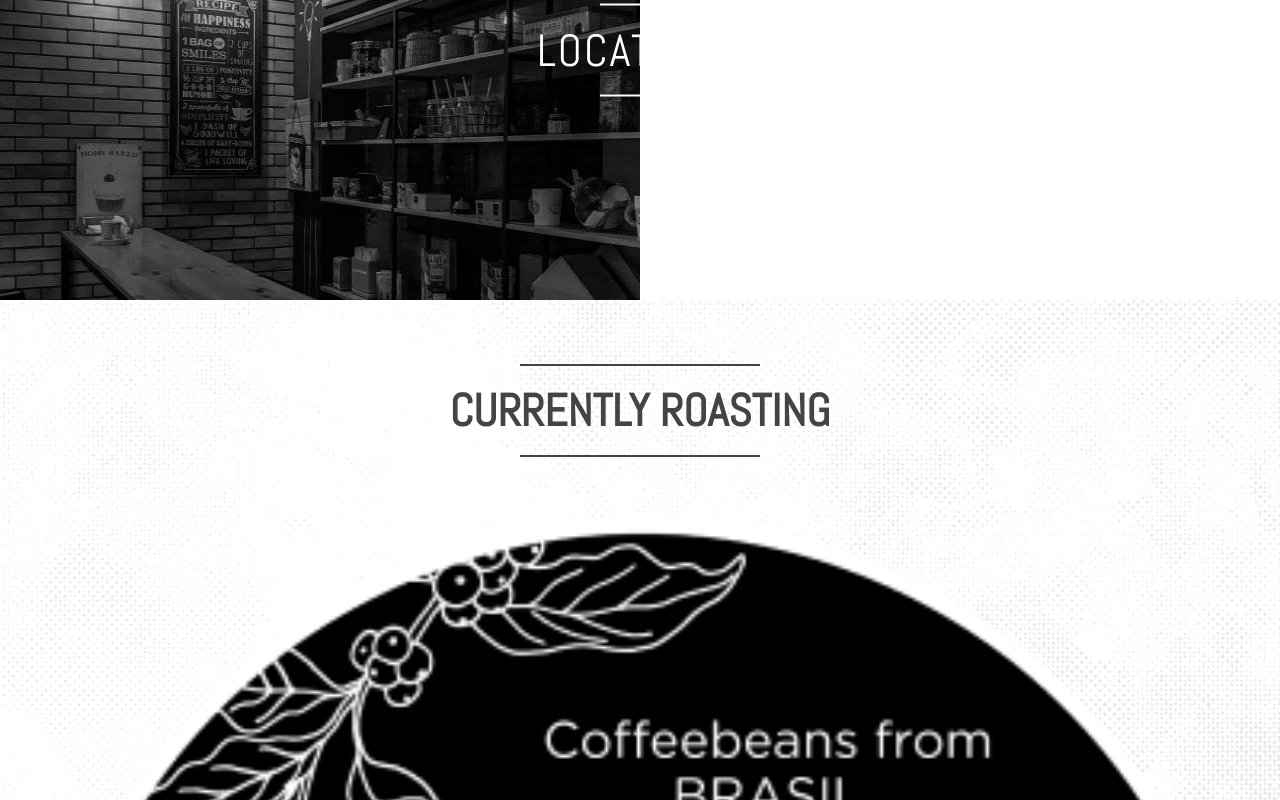
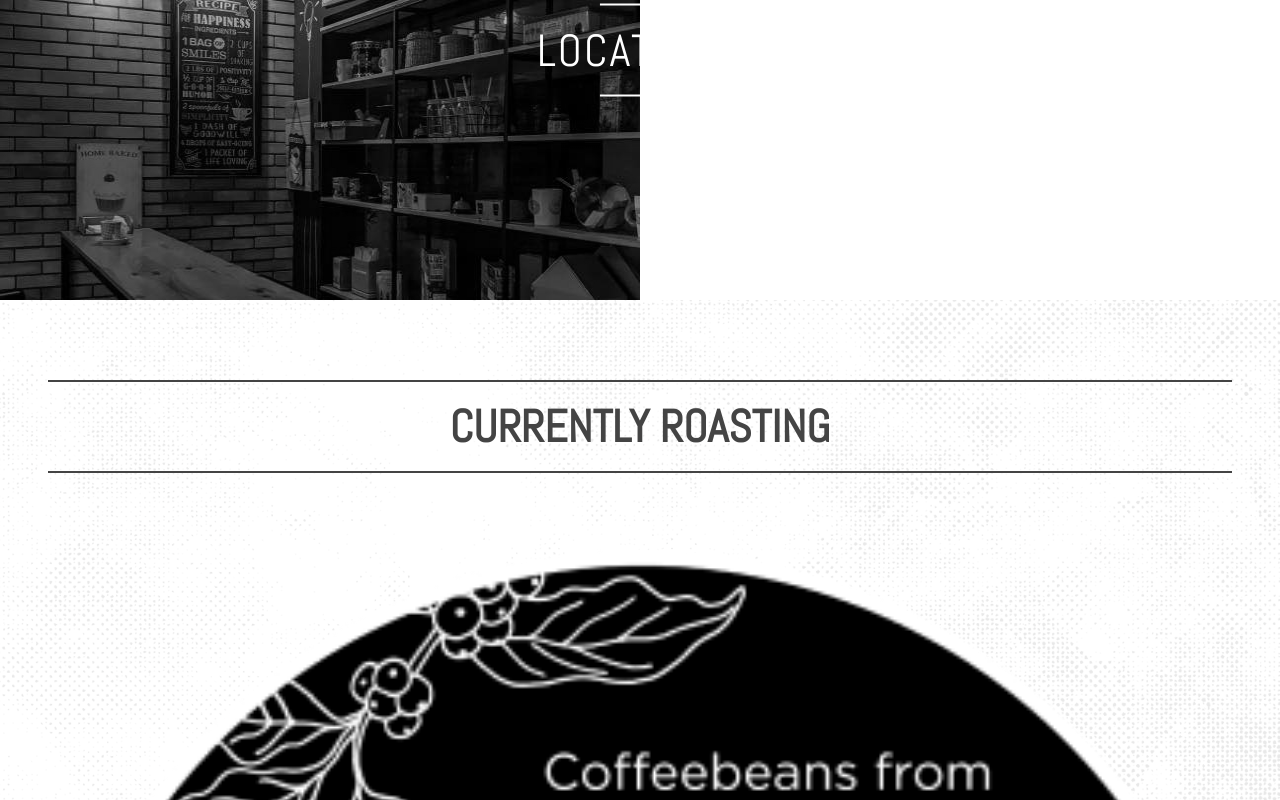
Before and after one commit to DandunAdi/coffee-project, a Next.js app: page / in a window 1280 px wide. Shown: the part 2000-2800 px from the top of the page. Built offline with nearby package versions, Linux system fonts and the light colour scheme.

Commit message:
add time section

```diff
--- /dev/null
+++ b/components/footer.js
@@ -0,0 +1,9 @@
+const Footer = () => {
+  return (
+    <section>
+      <h1>Footer</h1>
+    </section>
+  );
+};
+
+export default Footer;
--- a/components/layout.js
+++ b/components/layout.js
@@ -1,4 +1,5 @@
 import Head from "next/head";
+import Footer from "./footer";
 import Navbar from "./navbar";
 
 export const siteTitle = "The Best Coffee Shop in Town";
@@ -14,6 +15,7 @@ const Layout = ({ children }) => {
       </Head>
       <Navbar />
       <main>{children}</main>
+      <Footer />
     </div>
   );
 };
--- a/components/title.js
+++ b/components/title.js
@@ -3,19 +3,14 @@ const Title = ({ text, size }) => {
     <div style={{ padding: "2rem" }}>
       <div
         style={{
-          width: "15rem",
+          borderTop: "2px solid rgb(68, 68, 68)",
           borderBottom: "2px solid rgb(68, 68, 68)",
-          margin: "0 auto 1rem",
+          margin: "1rem",
+          padding: "1rem",
         }}
-      ></div>
-      <h1 className={size + " text-center"}>{text}</h1>
-      <div
-        style={{
-          width: "15rem",
-          borderBottom: "2px solid rgb(68, 68, 68)",
-          margin: "1rem auto 0",
-        }}
-      ></div>
+      >
+        <h1 className={size + " text-center"}>{text}</h1>
+      </div>
     </div>
   );
 };
--- a/pages/index.js
+++ b/pages/index.js
@@ -5,6 +5,7 @@ import Layout, { siteTitle } from "../components/layout";
 import BigMenu from "../components/bigMenu";
 import Slider from "../components/slider";
 import Content from "../components/content";
+import Title from "../components/title";
 
 export default function Home() {
   return (
@@ -26,6 +27,16 @@ export default function Home() {
         </section>
         <Slider />
         <Content />
+        <section className="dot-bg" style={{ padding: "2rem 0" }}>
+          <Title text="KOMPLEK RUKO ATRIUM SQUARE BANJARNEGARA" size="xl" />
+          <div className="flex">
+            <i className="fa fa-clock" style={{ fontSize: "4rem" }}></i>
+          </div>
+          <div className="lg text-center" style={{ marginTop: "2rem" }}>
+            <h4>Weekdays: 14:00 - 23:00</h4>
+            <h4 style={{ marginTop: "1rem" }}>Weekend: 14:00 - 23:00</h4>
+          </div>
+        </section>
       </main>
     </Layout>
   );
--- a/styles/globals.css
+++ b/styles/globals.css
@@ -4,6 +4,7 @@
 :root {
   --colorPrimary: rgb(68, 68, 68);
   --gray: #979a9d;
+  --darkGray: #595959;
 }
 
 html,
--- a/styles/utils.css
+++ b/styles/utils.css
@@ -26,7 +26,7 @@
   font-size: 2rem;
 }
 .lg {
-  font-size: large;
+  font-size: 1.5rem;
 }
 .md {
   font-size: medium;
```
